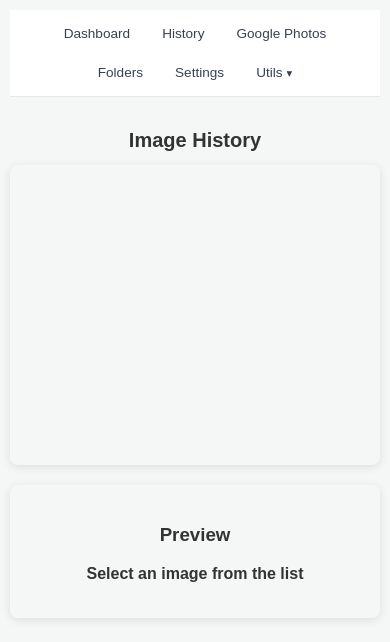
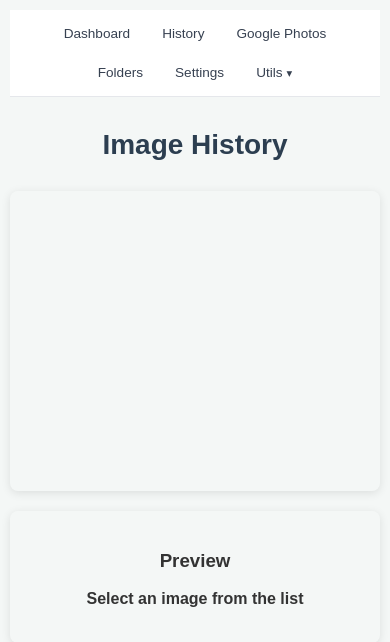
Before and after one commit to agmonr/digitalFrame, a Flask app: template templates/history.html in a window 390 px wide. Shown: the top 642 px of the page. Run offline with Flask 3, Linux system fonts and the light colour scheme; the template is opened without the code that fills it, so the values that code supplies are empty.

Commit message:
Fix: Center and style the Image History header in history.html

```diff
--- a/templates/history.html
+++ b/templates/history.html
@@ -16,9 +16,9 @@
             .img-preview { max-height: 50vh; }
             nav { display: flex; flex-wrap: wrap; gap: 5px; }
             nav a { margin-right: 10px; font-size: 14px; }
-            h1 { font-size: 20px; text-align: center; }
         }
 
+        h1 { font-size: 28px; text-align: center; margin-top: 0; margin-bottom: 30px; color: #2c3e50; }
         .history-list { background: var(--card-bg); padding: 15px; border-radius: 8px; height: 300px; overflow-y: auto; box-shadow: 0 2px 10px rgba(0,0,0,0.1); }
         .preview-pane { background: var(--card-bg); padding: 20px; border-radius: 8px; box-shadow: 0 2px 10px rgba(0,0,0,0.1); text-align: center; }
         .history-item { padding: 12px; border-bottom: 1px solid #eee; cursor: pointer; display: flex; justify-content: space-between; align-items: center; }
@@ -36,7 +36,6 @@
 <body>
 {% include "nav.html" %}
     <div style="max-width: 1000px; margin: 0 auto;">
-
 
         <h1>Image History</h1>
 
```
